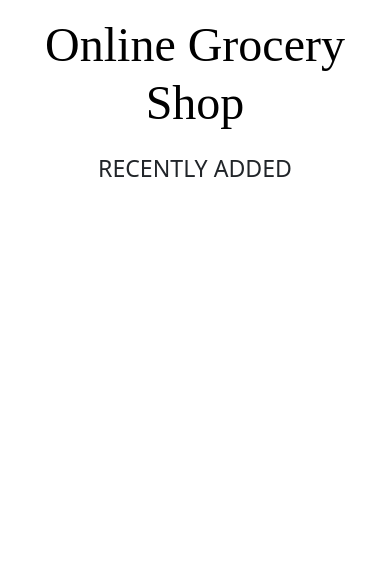
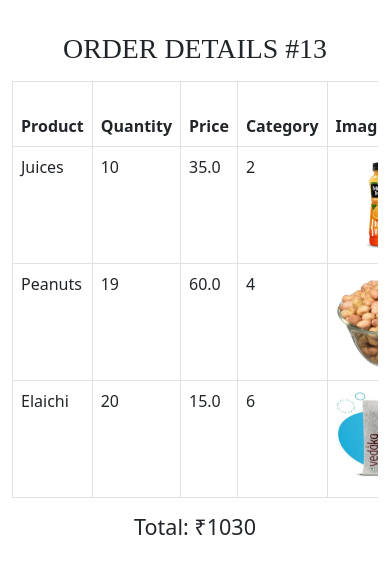
Before and after one commit to vgdk77/online-shopping, a Flask app: page /order_details/13 in a window 390 px wide. Shown: the part 16-590 px from the top of the page. Run offline with Flask 3, Linux system fonts and the light colour scheme.

Commit message:
Update order_details.html

```diff
--- a/templates/order_details.html
+++ b/templates/order_details.html
@@ -1,96 +1,48 @@
 {% extends "base.html" %}
-{% block title %}HOME{% endblock %}
-  {% block main %}
-
-      <div style="font-family:Bradley Hand ITC;">
-          <center>
-          <div class="p-3 "  style="font-family:Times New Roman;">
-            <h1 style=" color: black; font-size: 3rem;" scrollamount="20" > Online Grocery Shop</h1>
-          </div>
-          </center>
-      </div>
-      <div class="container">
-        <center><h3 style = 'font-weight: 400;'>RECENTLY ADDED</h3></center>
-      <div class="row row-cols-1 row-cols-md-4 g-4 my-2 mx-2">
-        {%for i in recent_products %}
-        <form action="/add_to_cart_to_home/{{i[0]}}", method="POST">
-            <div class="col" id="mv">
-            <div class="card" id="recent{{i[0]}}">
-                <a href='/product/{{i[0]}}'><img src="{{i[9]}}" height="225px" class="card-img-top" alt="{{i[1]}}"></a>
-                <div class="card-body">
-                <!-- <p class="card-title">id: {{i.id}}</p> -->
-                <p class="card-title" style="float:right;"><b>₹{{i[8]}}</b>/{{i[6]}}</p>
-                <p class="card-title"><b>{{i[1]}}</b></p>
-                <!-- <p class="card-title">category: {{i.category}}</p> -->
-                <p class="card-title" style="float:right;">{{i[2]}}</p>
-                <div class="col-md-3 col-lg-3 col-xl-2">
-                    <button class="btn btn-link px-2"
-                      onclick="this.parentNode.querySelector('input[type=number]').stepDown()">
-                      <i class="fas fa-minus"></i>
-                    </button>
-
-                    <input id="form1" min="0" name="quantity" value="1" type="number"
-                      class="form-control form-control-sm" />
-
-                    <button class="btn btn-link px-2"
-                      onclick="this.parentNode.querySelector('input[type=number]').stepUp()">
-                      <i class="fas fa-plus"></i>
-                    </button>
-                </div>
-                <!-- <p class="card-title">mfg_date: {{i.mfg_date}}</p> -->
-                <input type="text" value="recent{{i[0]}}", name="htmlid" hidden />
-                <p class="card-title" style="float:left;">exp_date: {{i[5]}}</p>
-                <!-- <p class="card-title">unit: {{i.unit}}</p> -->
-                <!-- <p class="card-title">qty: {{i.qty}}</p> -->
-                <button type="submit" style="float:right;" class="btn btn-dark">Add to cart</button>
-                </div>
-            </div>
-            </div>
-        </form>
+{% block title %}ORDER DETAILS{% endblock %}
+{% block main %}
+<!-- Render flashed messages -->
+{% with messages = get_flashed_messages() %}
+{% if messages %}
+        {% for message in messages %}
+            <center><b style="font-size: 40px">{{ message }}</b></center>
         {% endfor %}
+{% endif %}
+{% endwith %}
+    <div class="container my-4">
+        <div class="p-2" style="font-family: Times New Roman;">
+            <h1 ><center>ORDER DETAILS #{{ order_id }}</center></h1>
+        </div>
+        <div class="table-responsive">
+                <table class="table table-bordered table-hover">
+                    <thead>
+                        <tr>
+                            <th scope="col">Product</th>
+                            <th scope="col">Quantity</th>
+                            <th scope="col">Price</th>
+                            <th scope="col">Category</th>
+                            <th scope="col">Image</th>
+                            <th scope="col">Brand</th>
+                            <th scope="col">Total Price</th>
+                        </tr>
+                    </thead>
+                    <tbody>
+                        {% for item in product_list %}
+                        <tr>
+                            <td>{{ item[0] }}</td>
+                            <td>{{ item[1] }}</td>
+                            <td>{{ item[2] }}</td>
+                            <td>{{ item[3] }}</td>
+                            <td><img src="{{ item[4] }}" height="100px"></td>
+                            <td>{{ item[5] }}</td>
+                            <td>{{ item[6] }}</td>
+                        </tr>
+                        {% endfor %}
+                    </tbody>
+                </table>
+        </div>
+        <div class="text-center">
+            <h4>Total: ₹{{ total_price }}</h4>
+        </div>
     </div>
-    </div>
-    <div class="container">
-      {% for category in dict_of_all_category_products %}
-        <center><h3>{{ category }}</h3></center>
-        <div class="row row-cols-1 row-cols-md-4 g-4 my-2 mx-2">
-          {% for i in dict_of_all_category_products[category] %}
-          <form action="/add_to_cart_to_home/{{i[0]}}", method="POST">
-              <div class="col" id="mv">
-              <div class="card" id="{{ category }}{{i[0]}}">
-                  <a href='/product/{{i[0]}}'><img src="{{i[9]}}" height="225px" class="card-img-top" alt="{{i[1]}}"></a>
-                  <div class="card-body">
-                  <!-- <p class="card-title">id: {{i.id}}</p> -->
-                  <p class="card-title" style="float:right;"><b>₹{{i[8]}}</b>/{{i[6]}}</p>
-                  <p class="card-title"><b>{{i[1]}}</b></p>
-                  <!-- <p class="card-title">category: {{i.category}}</p> -->
-                  <p class="card-title" style="float:right;">{{i[2]}}</p>
-                  <div class="col-md-3 col-lg-3 col-xl-2">
-                      <button class="btn btn-link px-2"
-                        onclick="this.parentNode.querySelector('input[type=number]').stepDown()">
-                        <i class="fas fa-minus"></i>
-                      </button>
-
-                      <input id="form1" min="0" name="quantity" value="1" type="number"
-                        class="form-control form-control-sm" />
-
-                      <button class="btn btn-link px-2"
-                        onclick="this.parentNode.querySelector('input[type=number]').stepUp()">
-                        <i class="fas fa-plus"></i>
-                      </button>
-                  </div>
-                  <!-- <p class="card-title">mfg_date: {{i.mfg_date}}</p> -->
-                  <input type="text" value="{{ category }}{{ i[0] }}" name="htmlid" hidden />
-                  <p class="card-title" style="float:left;">exp_date: {{i[5]}}</p>
-                  <!-- <p class="card-title">unit: {{i.unit}}</p> -->
-                  <!-- <p class="card-title">qty: {{i.qty}}</p> -->
-                  <button type="submit" style="float:right;" class="btn btn-dark">Add to cart</button>
-                  </div>
-              </div>
-              </div>
-          </form>
-          {% endfor %}
-      </div>
-      {% endfor %}
-    </div>
-  {% endblock %}
+{% endblock %}
```
